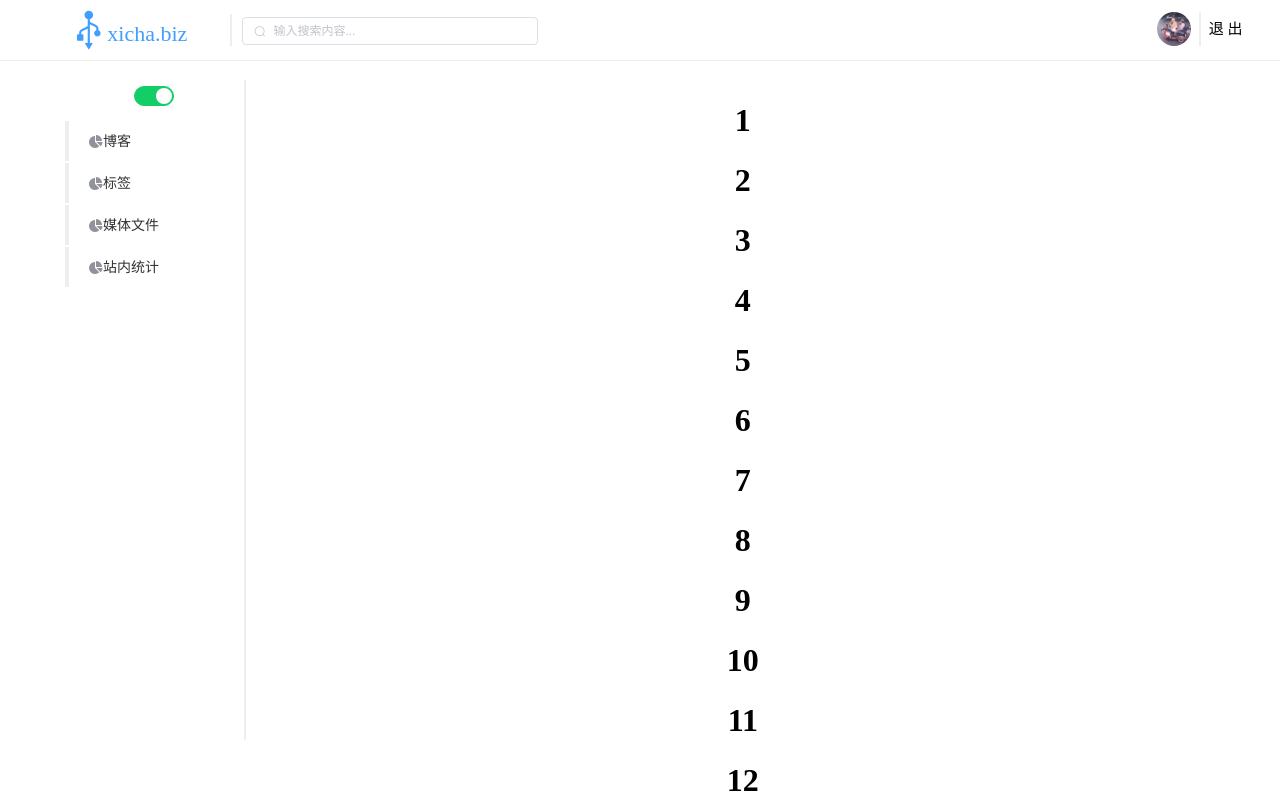
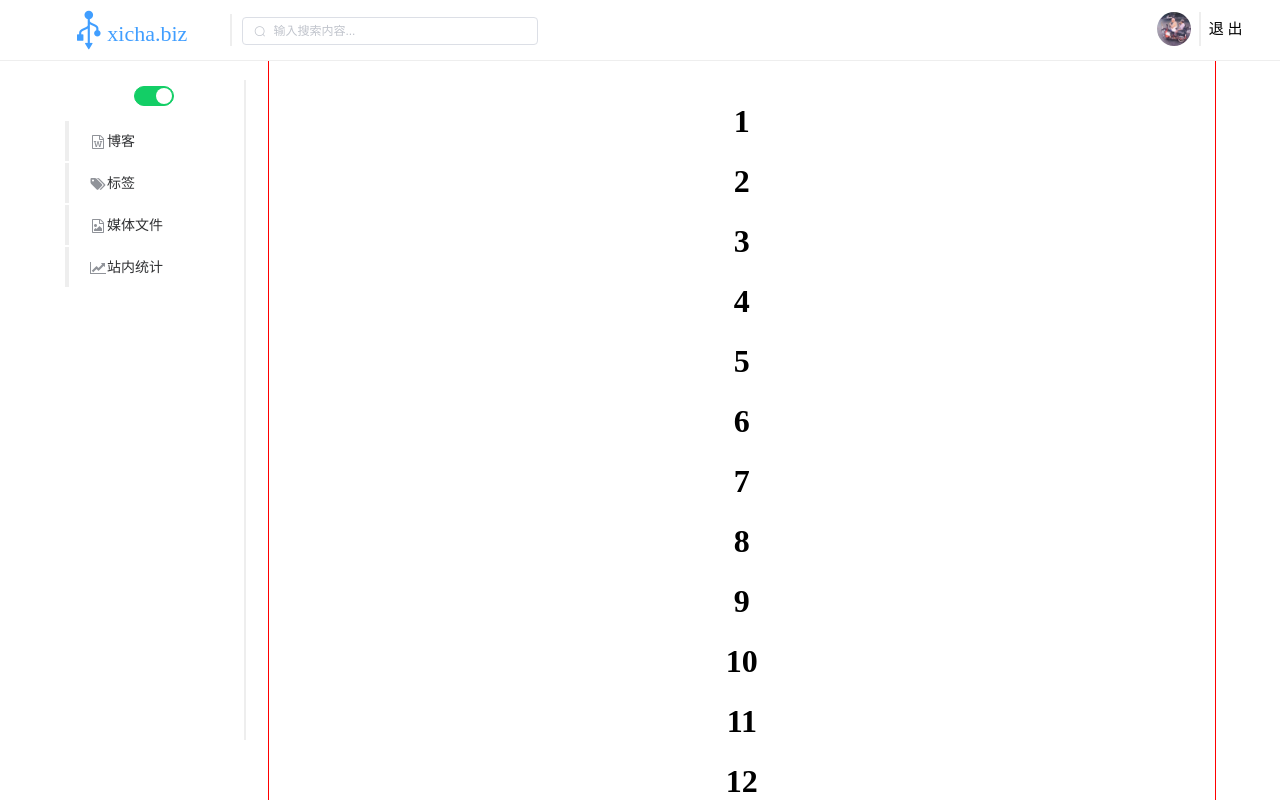
Before and after one commit to maoniangv5/blog-console, a Vue app: page / in a window 1280 px wide. Shown: the top 800 px of the page. Built offline with nearby package versions, Linux system fonts and the light colour scheme.

Commit message:
自适应

```diff
--- a/package.json
+++ b/package.json
@@ -11,6 +11,7 @@
     "element-ui": "^2.3.4",
     "es6-promise": "^4.2.4",
     "font-awesome": "^4.7.0",
+    "marked": "^0.3.6",
     "nprogress": "^0.2.0",
     "vue": "^2.2.2",
     "vue-router": "^2.2.0",
@@ -38,7 +39,6 @@
     "html-webpack-plugin": "^2.28.0",
     "http-proxy-middleware": "^0.17.3",
     "jade": "^1.11.0",
-    "marked": "^0.3.6",
     "node-sass": "^4.5.1",
     "opn": "^4.0.2",
     "optimize-css-assets-webpack-plugin": "^1.3.0",
--- a/src/components/markdown.vue
+++ b/src/components/base/md.vue
@@ -282,15 +282,15 @@
 <style lang="scss">
     /*引入reset文件*/
 
-    @import "../../static/css/reset";
+    @import "../../../static/css/reset";
 
     /*引入github的markdown样式文件*/
 
-    @import "../../static/css/github-markdown.css";
+    @import "../../../static/css/github-markdown.css";
 
     /*引入atom的代码高亮样式文件*/
 
-    @import "../../static/css/atom-one-dark.min.css";
+    @import "../../../static/css/atom-one-dark.min.css";
     .mdContainer {
         width: 100%;
         height: 100%;
--- a/src/components/index1.vue
+++ b/src/components/pages/newblog.vue
@@ -26,8 +26,8 @@
 
 <script>
 
-    import jsonServices from "../service/datahandler";
-    import markdown from '../components/markdown';
+    import jsonServices from "../../service/datahandler";
+    import markdown from '../base/md.vue';
     export default {
         name: 'index',
         data() {
--- a/src/components/common/contentArea.vue
+++ b/src/components/structure/contentArea.vue
@@ -14,32 +14,27 @@
         data() {
             return {
                 contSize: {
-                    width: `${ window.innerWidth*.88 - 180 }px`
+                    width: `${ this.$store.state.innerWidth*0.85-180}px`
                 },
                 collapse: null
             };
         },
         mounted () {
             this.collapse = this.$store.state.isCollapse;
-            const that = this;
-            window.onresize = function temp() {
-                if (that.$store.state.isCollapse) {
-                    that.contSize.width = `${ window.innerWidth*.88 - 64 }px`
-                } else {
-                    that.contSize.width = `${ window.innerWidth*.88 - 180 }px`
-                }
-            };
         },
         watch: {
             isCollapse: function (isCollapse) {
                 if (!isCollapse) {
-                    this.contSize.width = `${ window.innerWidth*.88 - 180 }px`
+                    this.contSize.width = `${ this.innerWidth*.88 - 180 }px`
                 } else {
-                    this.contSize.width = `${ window.innerWidth*.88 - 64}px`
+                    this.contSize.width = `${ this.innerWidth*.88 - 64}px`
                 }
+            },
+            innerWidth(innerWidth) {
+                this.contSize.width = `${ innerWidth*0.85-180}px`
             }
         },
-        computed: mapState(["isCollapse"])
+        computed: mapState(["isCollapse", "innerWidth"])
     };
 </script>
 
@@ -51,5 +46,6 @@
         padding-top: 30px;
         margin-bottom: 23px;
         float: right;
+        border: 1px solid red
     }
 </style>
--- a/src/components/common/sideBar.vue
+++ b/src/components/structure/sideBar.vue
@@ -4,10 +4,10 @@
             <el-switch v-model="collapse" active-color="#13ce66" inactive-color="#ff4949">
             </el-switch>
         </div>
-        <div class="menu-area" :style="menuSize" @mouseover="hover" @mouseout="leave">
+        <div class="menu-area" :style="menuSize" @mouseover="hover($event)" @mouseout="leave">
             <el-menu class="menu" v-for="item in menuData" :key="item.index" :default-active="meunNow" @open="handleOpen" @close="handleClose" :collapse="isCollapse" @select="selectedItem">
                 <el-menu-item :index="item.index">
-                    <i class="fa fa-pie-chart"></i>
+                    <i :class="item.icon + ' fa-fw fa '"></i>
                     <span slot="title">{{item.title}}</span>
                 </el-menu-item>
             </el-menu>
@@ -23,11 +23,11 @@
         data() {
             return {
                 sideSize: {
-                    height: `${ window.innerHeight - 140 }px`,
+                    height: `${ this.$store.state.innerHeight - 140 }px`,
                     width: `${ 180 }px`,
                 },
                 menuSize: {
-                    height: `${ window.innerHeight - 200 }px`,
+                    height: `${ this.$store.state.innerHeight - 200 }px`,
                     width: `${ 180 }px`,
                     overflowX: `hidden`,
                     overflowY: `hidden`
@@ -37,22 +37,22 @@
                     {
                         index: '/blogs',
                         title: '博客',
-                        icon: 'fa fa-chart-line'
+                        icon: 'fa-file-word-o'
                     },
                     {
                         index: '/tags',
                         title: '标签',
-                        icon: 'fa fa-chart-line'
+                        icon: 'fa-tags'
                     },
                     {
                         index: '/media',
                         title: '媒体文件',
-                        icon: 'fa fa-chart-line'
+                        icon: 'fa-file-image-o'
                     },
                     {
                         index: '/sites',
                         title: '站内统计',
-                        icon: 'fa fa-chart-line'
+                        icon: 'fa-line-chart'
                     }
                 ],
                 meunNow: ''
@@ -62,16 +62,11 @@
         },
         mounted () {
             this.collapse = this.$store.state.isCollapse
-
-            const that = this;
-            window.onresize = function temp() {
-                that.sideSize.height = `${ window.innerHeight - 140 }px`;
-                that.menuSize.height = `${ window.innerHeight - 200 }px`;
-            };
         },
         methods: {
             ...mapMutations([
-                'changeCollapse'
+                'changeCollapse',
+                'changeInnerWidth'
             ]),
             handleOpen(key, keyPath) {
             },
@@ -80,11 +75,13 @@
             selectedItem(key, keyPath) {
                 this.meunNow = key
             },
-            hover() {
+            hover(event) {
                 this.menuSize.overflowY = `auto`
+                this.sideSize.borderRight = `none`
             },
             leave() {
                 this.menuSize.overflowY = `hidden`
+                this.sideSize.borderRight = `2px solid #eee`
             }
         },
         watch: {
@@ -97,9 +94,16 @@
                     this.menuSize.width = `${ 180 }px`;
                 }
                 this.changeCollapse()
+            },
+            innerHeight(innerHeight) {
+                this.sideSize.height = `${ innerHeight - 140 }px`
+                this.menuSize.height = `${ innerHeight - 200 }px`
+            },
+            innerWidth(innerWidth) {
+                this.collapse = innerWidth>700?true:false;
             }
         },
-        computed: mapState(["isCollapse"])
+        computed: mapState(["isCollapse", "innerWidth", "innerHeight"])
     };
 </script>
 
--- a/src/components/common/topBar.vue
+++ b/src/components/structure/topBar.vue
@@ -21,21 +21,37 @@
 </template>
 
 <script>
+    import { mapState, mapMutations } from 'vuex';
+
     export default {
         name: 'topBar',
         data() {
             return {
                 search: '',
-                showSite: window.innerWidth>1000?true:false,
-                showSearch: window.innerWidth>1000?true:false
+                showSite: true,
+                showSearch: true
             }
         },
         mounted () {
             const that = this;
+            this.showSite = this.$store.state.innerWidth>1000?true:false
+            this.showSearch = this.$store.state.innerWidth>700?true:false
+
             window.onresize = function temp() {
-                that.showSite = window.innerWidth>1000?true:false
-                that.showSearch = window.innerWidth>700?true:false
+                that.changeInnerWidth([window.innerWidth, window.innerHeight])
             };
+        },
+        computed: mapState(["innerWidth", "innerHeight"]),
+        methods: {
+            ...mapMutations([
+                'changeInnerWidth'
+            ]),
+        },
+        watch: {
+            innerWidth: function (innerWidth) {
+                this.showSite = innerWidth>1000?true:false
+                this.showSearch = innerWidth>700?true:false
+            }
         },
     }
 </script>
--- a/src/vuex/store.js
+++ b/src/vuex/store.js
@@ -3,12 +3,18 @@ import Vuex from 'vuex';
 Vue.use(Vuex);
 
 const state = {
-    isCollapse: true
+    isCollapse: true,
+    innerWidth: window.innerWidth,
+    innerHeight: window.innerHeight
 }
 
 const mutations = {
-    changeCollapse(state){
+    changeCollapse(state) {
         state.isCollapse = !state.isCollapse;
+    },
+    changeInnerWidth(state, arr) {
+        state.innerWidth = arr[0];
+        state.innerHeight = arr[1];
     }
 }
 
```
Also changed, not shown: src/components/index.vue (+4 -4 lines), src/components/structure/footBar.vue (renamed from src/components/common/footBar.vue), 1 other file (tests, documents, lock files or other folders).
